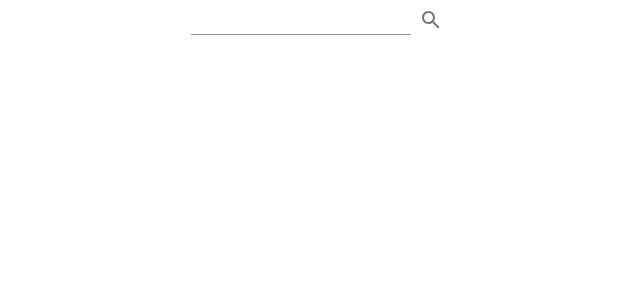
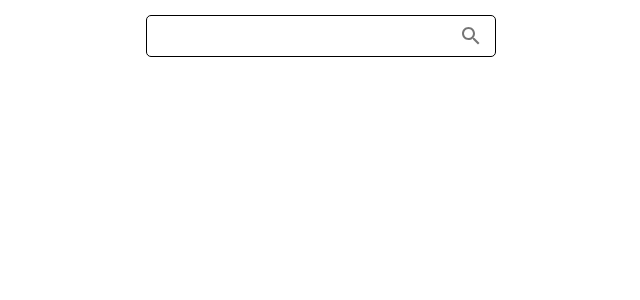
Before and after one commit to ohtaehyun/Today-Cocktail, a React (Create React App) app: page / in a window 1280 px wide. Shown: the top 300 px of the page, without its empty margins (319-959 px from the left). Built offline with nearby package versions, Linux system fonts and the light colour scheme.

Commit message:
feat: 검색창 디자인.... 어떻게 맞추지?

```diff
--- a/src/page/MainPage.tsx
+++ b/src/page/MainPage.tsx
@@ -1,19 +1,32 @@
 import { Search } from "@mui/icons-material";
-import { Box, Button, Grid, Icon, IconButton, Input, makeStyles, TextField } from "@mui/material";
-import { padding } from "@mui/system";
-
+import { Box, Grid, IconButton, Input } from "@mui/material";
+import { borderRadius } from "@mui/system";
 
 const MainPage: React.FC = () => {
     return (
-        <Grid container spacing={2} justifyContent={"center"}>
-            <Grid item xs={6}>
-                <Input></Input>
-                <IconButton>
-                    <Search></Search>
-                </IconButton>
+        <Grid container spacing={2} justifyContent={"center"} padding={'15px'}>
+            <Grid item xs={6} justifyContent={"center"}>
+                <Box style={searchBarWrap}>
+                    <Input disableUnderline={true} style={width}></Input>
+                    <IconButton>
+                        <Search></Search>
+                    </IconButton>
+                </Box>
             </Grid>
         </Grid>
     )
 }
 
+const width = {
+    width: '300px'
+}
+
+const searchBarWrap = {
+    minWidth: '350px',
+    maxWidth: '350px',
+    border: '1px solid black',
+    borderRadius: '5px',
+    margin: 'auto'
+}
+
 export default MainPage;
```
